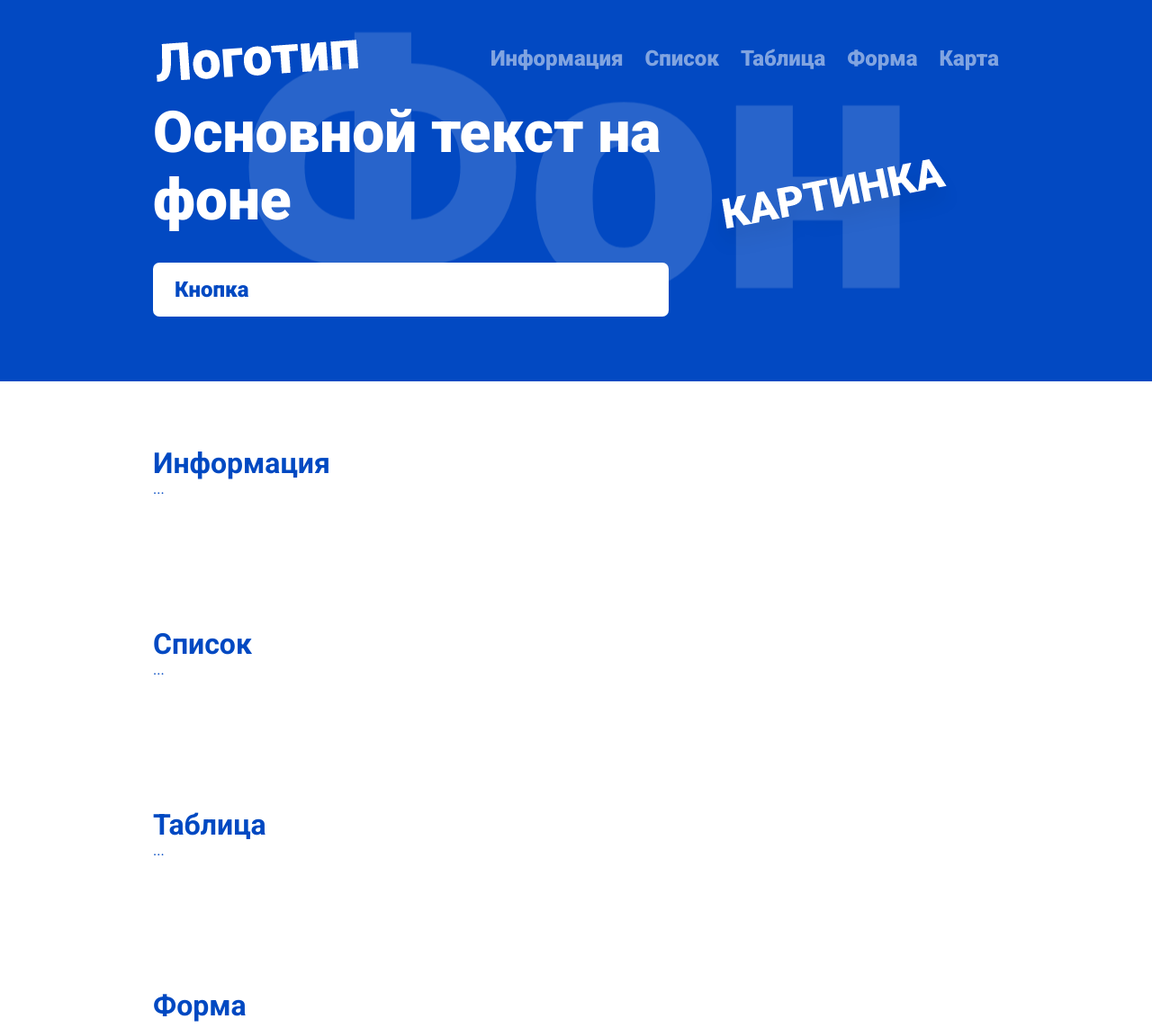
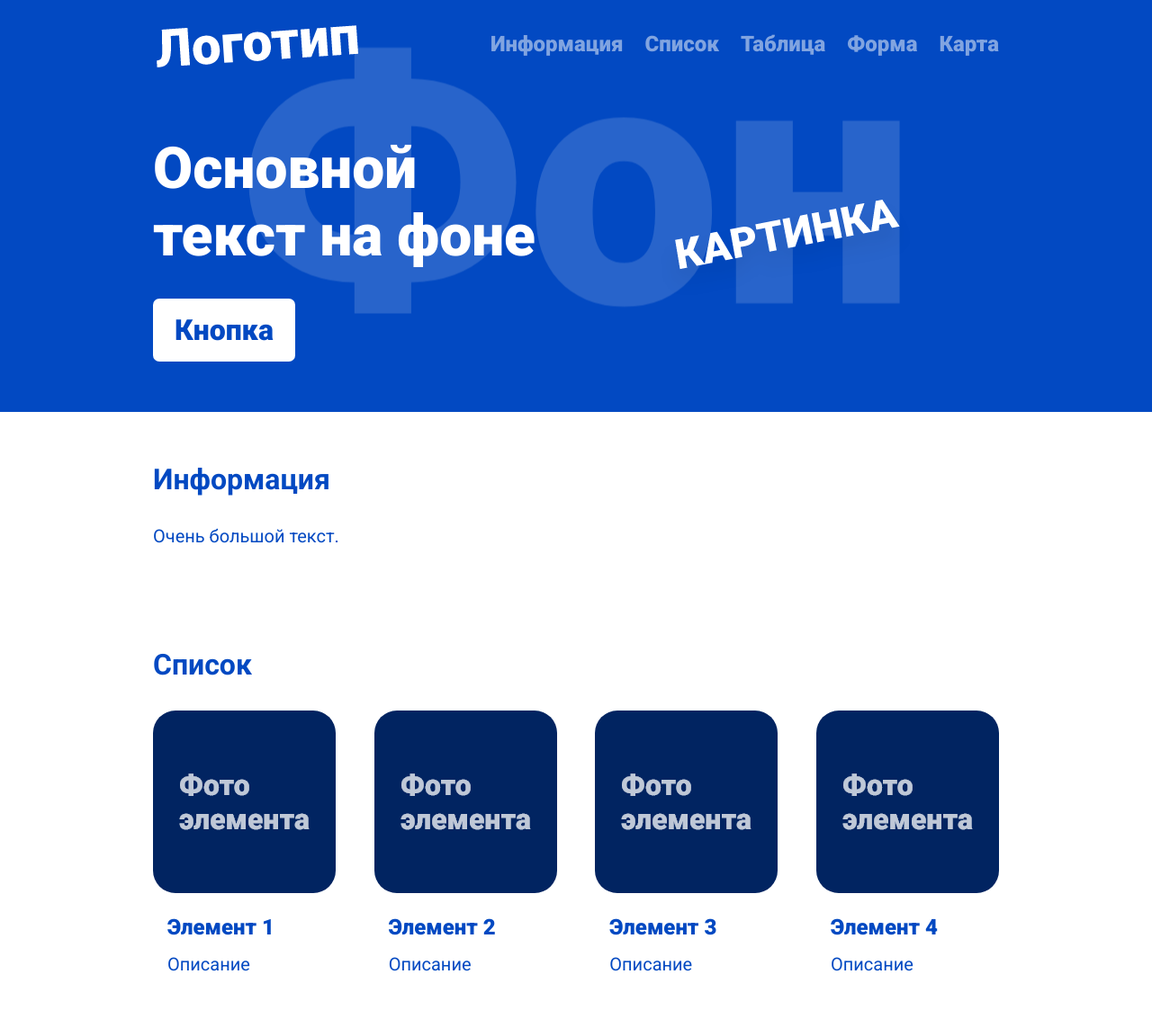
Before and after one commit to RomaG01/faq, a plain HTML site: page tutorial_6/index.html in a window 1280 px wide. Shown: the part 53-1196 px from the top of the page at 90% size. Drawn offline with Linux system fonts and the light colour scheme.

Commit message:
Add files via upload

```diff
--- a/tutorial_6/index.html
+++ b/tutorial_6/index.html
@@ -1,5 +1,6 @@
 <!DOCTYPE html>
 <html lang="en">
+
 <head>
     <meta charset="UTF-8">
     <meta http-equiv="X-UA-Compatible" content="IE=edge">
@@ -9,16 +10,18 @@
     <link rel="stylesheet" href="style.css">
     <link rel="preconnect" href="https://fonts.googleapis.com">
     <link rel="preconnect" href="https://fonts.gstatic.com" crossorigin>
-    <link href="https://fonts.googleapis.com/css2?family=Roboto:ital,wght@0,100;0,300;0,400;0,500;0,700;0,900;1,100;1,300;1,400;1,500;1,700;1,900&display=swap" rel="stylesheet">
+    <link
+        href="https://fonts.googleapis.com/css2?family=Roboto:ital,wght@0,100;0,300;0,400;0,500;0,700;0,900;1,100;1,300;1,400;1,500;1,700;1,900&display=swap"
+        rel="stylesheet">
 </head>
+
 <body>
-   <div>
     <div class="Landing">
         <div class="Landing__section Landing__section_blue Landing__section_image">
             <div class="Section">
                 <div class="Section__header">
                     <div class="Header__logotype">
-                    <img src="images/images/logotype_white.png"/>
+                        <img src="images/images/logotype_white.png" />
                     </div>
                     <div class="Header__menu">
                         <a class="Menu__link">Информация</a>
@@ -32,15 +35,14 @@
                     <div class="Slider__content">
                         <div class="Slider__info">
                             <div class="Slider__text">
-                           Основной </or> текст на фоне
+                                Основной <br /> текст на фоне
                             </div>
                             <div class="Slider__button">
                                 Кнопка
                             </div>
                         </div>
-                    <div class="Slider_image">
-                       <img src="images/images/image.png">
-                    </div>
+                        <div class="Slider__image">
+                            <img src="images/images/image.png" />
                         </div>
                     </div>
                 </div>
@@ -51,7 +53,11 @@
                 <div class="Section__title">
                     Информация
                 </div>
-           ...
+                <div class="Section__content">
+                    <p class="Content__text">
+                        Очень большой текст.
+                    </p>
+                </div>
             </div>
         </div>
         <div class="Landing__section">
@@ -59,7 +65,54 @@
                 <div class="Section__title">
                     Список
                 </div>
-           ...
+                <div class="Section__content">
+                    <div class="Content__list">
+                        <div class="List__element">
+                            <div class="Element__img">
+                                <img src="./images/images/6e5742a8e74a6fcfaa219851db175864cfab73e3.png">
+                            </div>
+                            <div class="Element_title">
+                                Элемент 1
+                            </div>
+                            <div class="Element_info">
+                                Описание
+                            </div>
+                        </div>
+                        <div class="List__element">
+                            <div class="Element__img">
+                                <img src="./images/images/6e5742a8e74a6fcfaa219851db175864cfab73e3.png">
+                            </div>
+                            <div class="Element_title">
+                                Элемент 2
+                            </div>
+                            <div class="Element_info">
+                                Описание
+                            </div>
+                        </div>
+                        <div class="List__element">
+                            <div class="Element__img">
+                                <img src="./images/images/6e5742a8e74a6fcfaa219851db175864cfab73e3.png">
+                            </div>
+                            <div class="Element_title">
+                                Элемент 3
+                            </div>
+                            <div class="Element_info">
+                                Описание
+                            </div>
+                        </div>
+                        <div class="List__element">
+                            <div class="Element__img">
+                                <img src="./images/images/6e5742a8e74a6fcfaa219851db175864cfab73e3.png">
+                            </div>
+                            <div class="Element_title">
+                                Элемент 4
+                            </div>
+                            <div class="Element_info">
+                                Описание
+                            </div>
+                        </div>
+                    </div>
+                </div>
             </div>
         </div>
         <div class="Landing__section">
@@ -83,28 +136,46 @@
                 <div class="Section__title">
                     Карта
                 </div>
-           ...
+                <div class="Map__info">
+                    <div class="Map__img">
+                        <img src="./images/images/background_map.png">
+                    </div>
+                    <div class="Phone__info">
+                        <div class="Phone_text">
+                            Телефон
+                        </div>
+                        <div class="Phone_number">
+                            +7 (999) 123-45-67
                         </div>
                     </div>
-      <div class="Landing">
-        <div class="Landing__section Landing__section_blue">
-           <div class="Section">
-            <div class="Section_header">
-               <div class="Header_logotype">
-                  <img src="images/images/logotype_white.png"/>
+                    <div class="Address__info">
+                        <div class="Address_text">
+                            Адрес
                         </div>
-               <div class="Header_menu">
-                <a class="Menu_link">Информация</a>
-                <a class="Menu_link">Список</a>
-                <a class="Menu_link">Таблица</a>
-                <a class="Menu_link">Форма</a>
-                <a class="Menu_link">Карта</a>
+                        <div class="Address_number">
+                            Город, Улица 1
                         </div>
                     </div>
                 </div>
             </div>
         </div>
+        <div class="Landing__section Landing__section_blue">
+            <div class="Section">
+                <div class="Section__header">
+                    <div class="Header__logotype">
+                        <img src="images/images/logotype_white.png" />
                     </div>
+                    <div class="Header__menu">
+                        <a class="Menu__link">Информация</a>
+                        <a class="Menu__link">Список</a>
+                        <a class="Menu__link">Таблица</a>
+                        <a class="Menu__link">Форма</a>
+                        <a class="Menu__link">Карта</a>
+                    </div>
+                </div>
+            </div>
+        </div>
+    </div>
+</body>
 
-</body>
 </html>
--- a/tutorial_6/style.css
+++ b/tutorial_6/style.css
@@ -3,10 +3,10 @@
     padding: 0;
 }
 
-html,body {
+html, body {
+    height: 100%;
     width: 100%;
-    height: 100%;
-    color: #0049c2;
+    color: #0249c2;
     font-family: 'Roboto', sans-serif;
 }
 
@@ -15,8 +15,8 @@ html,body {
     display: flex;
     flex-direction: column;
     flex-wrap: nowrap;
+    justify-content: flex-start;
     align-items: stretch;
-    justify-content: flex-start;
 }
 
 .Landing__section {
@@ -28,12 +28,12 @@ html,body {
 }
 
 .Landing__section_blue {
-    background-color: #0049c2;
+    background-color: #0249c2;
     color: #ffffff;
 }
 
 .Section {
-    padding: 72px;
+    padding: 56px 0;
     width: 940px;
 }
 
@@ -51,9 +51,7 @@ html,body {
     align-items: stretch;
 }
 
-.Header__logotype {
-
-}
+.Header__logotype {}
 
 .Header__menu {
     display: flex;
@@ -70,14 +68,16 @@ html,body {
     margin-left: 24px;
     cursor: pointer;
     opacity: .5;
-    transition: opacity .25;
+    transition: opacity .25s;
 }
 
 .Menu__link:hover {
     opacity: 1;
 }
 
-.Section__slider {}
+.Section__slider {
+    margin-top: 56px;
+}
 
 .Slider__content {
     display: flex;
@@ -97,22 +97,23 @@ html,body {
 }
 
 .Slider__button {
-    font-size: 24px;
+    display: inline-block;
+    font-size: 32px;
     font-weight: 900;
     padding: 16px 24px;
     border-radius: 7px;
     background-color: #ffffff;
-    color: #0049c2;
+    color: #0249c2;
 }
 
-.Slider_image {
+.Slider__image {
     width: 50%;
     display: flex;
     flex-direction: row;
     flex-wrap: nowrap;
+    align-items: center;
+    justify-content: center;
     align-content: center;
-    justify-content: center;
-    align-items: center;
 }
 
 .Landing__section_image {
@@ -120,3 +121,59 @@ html,body {
     background-repeat: no-repeat;
     background-position: center;
 }
+
+.Section__content {
+    margin-top: 32px;
+}
+
+.Content__text {
+    font-size: 20px;
+}
+
+.Content__list {
+    width: 100%;
+    display: flex;
+    flex-direction: row;
+    flex-wrap: wrap;
+    align-content: flex-start;
+    justify-content: space-between;
+    align-items: center;
+}
+
+.List__element {}
+
+.Element__img {}
+
+.Element__img img {
+    border-radius: 25px;
+}
+
+.Element_title {
+    font-size: 24px;
+    margin-top: 20px;
+    font-weight: 900;
+    padding: 0 16px;
+}
+
+.Element_info {
+    margin-top: 15px;
+    font-size: 20px;
+    font-weight: 400;
+    padding: 0 16px;
+}
+
+.Map__info {}
+
+.Map__img {}
+
+.Phone__info {}
+
+.Phone_text {}
+
+.Phone_number {}
+
+.Address__info {}
+
+.Address_text {}
+
+.Address_number {}
```
Lines whose indentation alone changed are shown as unchanged.
